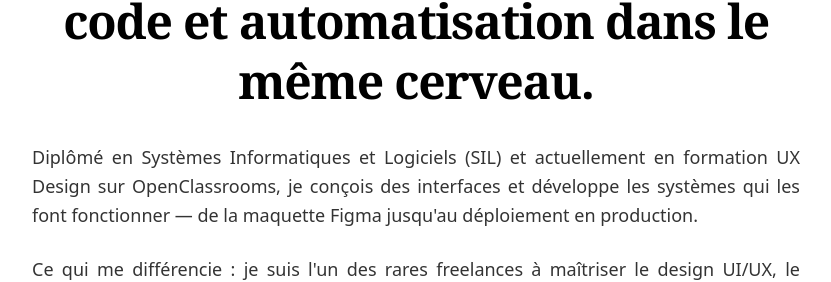
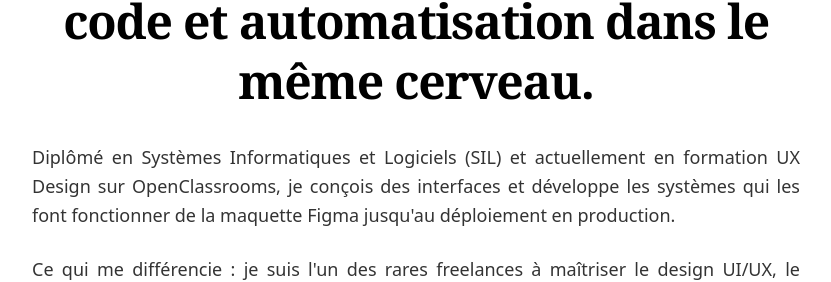
Before and after one commit to EVABAS02/leonEvabas, a React (Vite) app: page / in a window 1280 px wide. Shown: the part 964-1246 px from the top of the page, without its empty margins (224-1055 px from the left). Built offline with nearby package versions, Linux system fonts and the light colour scheme; no server answers; the database is empty.

Commit message:
correction de la partie a propos

```diff
--- a/src/locales/translations.js
+++ b/src/locales/translations.js
@@ -30,7 +30,7 @@ export const translations = {
     about: {
       tag: "À PROPOS",
       title: "Le rare profil qui pense design, code et automatisation dans le même cerveau.",
-      p1: "Diplômé en Systèmes Informatiques et Logiciels (SIL) et actuellement en formation UX Design sur OpenClassrooms, je conçois des interfaces et développe les systèmes qui les font fonctionner — de la maquette Figma jusqu'au déploiement en production.",
+      p1: "Diplômé en Systèmes Informatiques et Logiciels (SIL) et actuellement en formation UX Design sur OpenClassrooms, je conçois des interfaces et développe les systèmes qui les font fonctionner  de la maquette Figma jusqu'au déploiement en production.",
       p2: "Ce qui me différencie : je suis l'un des rares freelances à maîtriser le design UI/UX, le développement full stack (React, Next.js, Node.js, Flutter), et les écosystèmes no-code/AI. Vous parlez à une seule personne, pas à une chaîne d'intermédiaires.",
       p3: "Ma philosophie : un livrable n'est bon que s'il est utilisé. Je construis des produits qui répondent à de vrais problèmes métier, avec une attention aux détails qui se voient et à l'architecture qui ne se voit pas.",
       cta: "Voir mon CV"
```
